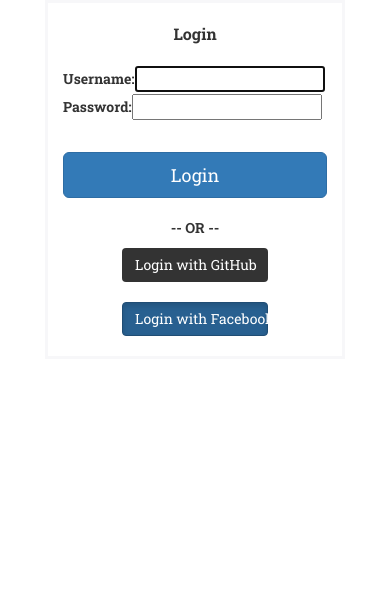
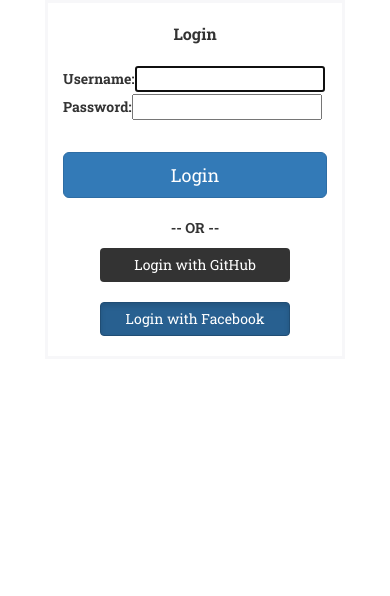
Before and after one commit to SakshyamPanda/JavaScript-Games-Store, a Django app: page /login/ in a window 390 px wide. Shown: the part 55-651 px from the top of the page. Run offline with Django 3.2, Linux system fonts and the light colour scheme; some libraries are stand-ins or nearby versions; some web fonts are replaced.

Commit message:
changes to login buttons

```diff
--- a/awsomeProject/awsomeProject/templates/registration/login.html
+++ b/awsomeProject/awsomeProject/templates/registration/login.html
@@ -15,7 +15,7 @@
 		</form>
 		<br>
 		<p><strong>-- OR --</strong></p>
-		<div class="col-md-6 col-md-offset-3 col-sm-8 col-sm-offset-2 col-xs-8 col-xs-offset-2">
+		<div class="col-md-6 col-md-offset-3 col-sm-8 col-sm-offset-2 col-xs-10 col-xs-offset-1">
 			<a href="{% url 'social:begin' 'github' %}" class="btn btn-block" style="background-color: #333; color:white">Login with GitHub</a>
 			<br>
 			<a href="{% url 'social:begin' 'facebook' %}" class="btn btn-primary btn-block active">Login with Facebook</a>
--- a/awsomeProject/awsomeProject/templates/registration/register.html
+++ b/awsomeProject/awsomeProject/templates/registration/register.html
@@ -14,7 +14,7 @@
 		</form>
 		<br>
 		<p><strong>-- OR --</strong></p>
-		<div class="col-md-6 col-md-offset-3 col-sm-8 col-sm-offset-2 col-xs-8 col-xs-offset-2">
+		<div class="col-md-6 col-md-offset-3 col-sm-8 col-sm-offset-2 col-xs-10 col-xs-offset-1">
 			<a href="{% url 'social:begin' 'github' %}" class="btn btn-block" style="background-color: #333; color:white">Login with GitHub</a>
 			<br>
 			<a href="{% url 'social:begin' 'facebook' %}" class="btn btn-primary btn-block active">Login with Facebook</a>
```
